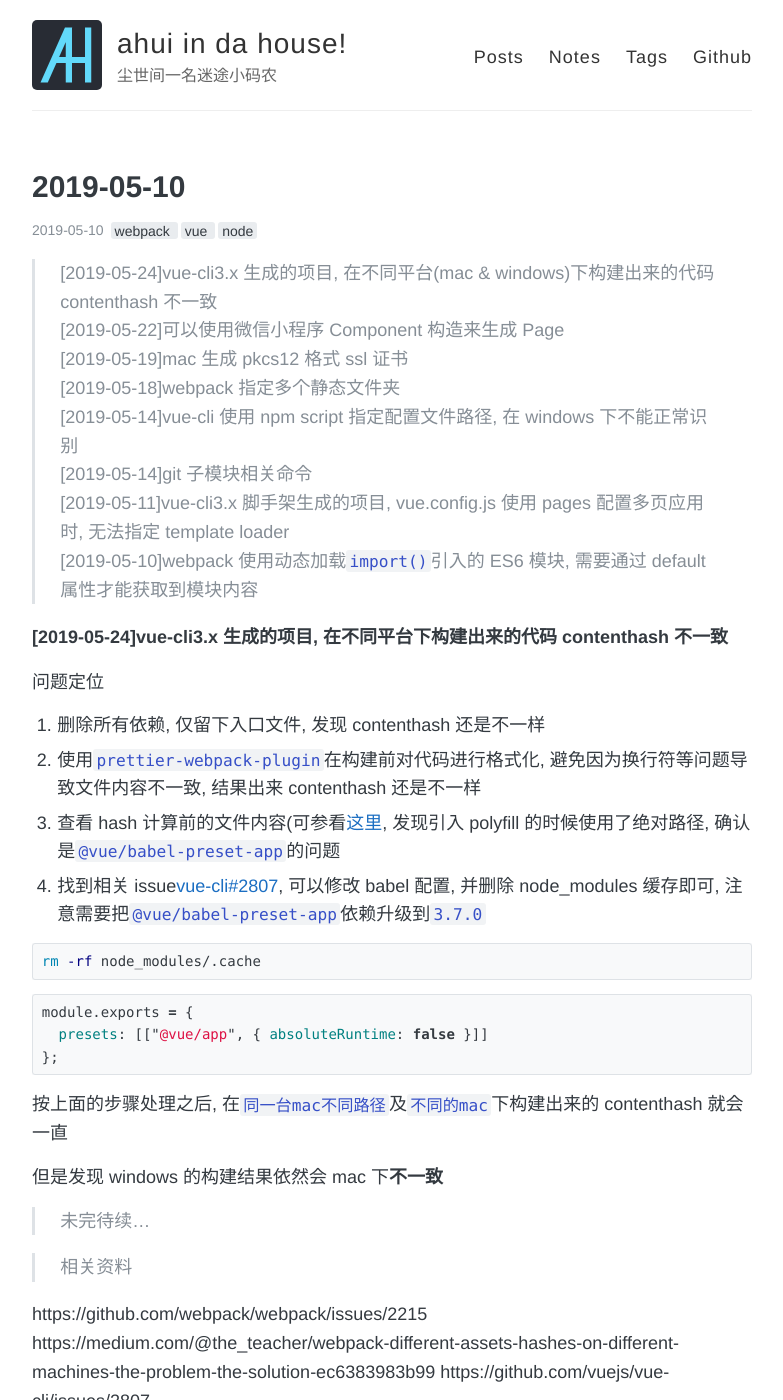
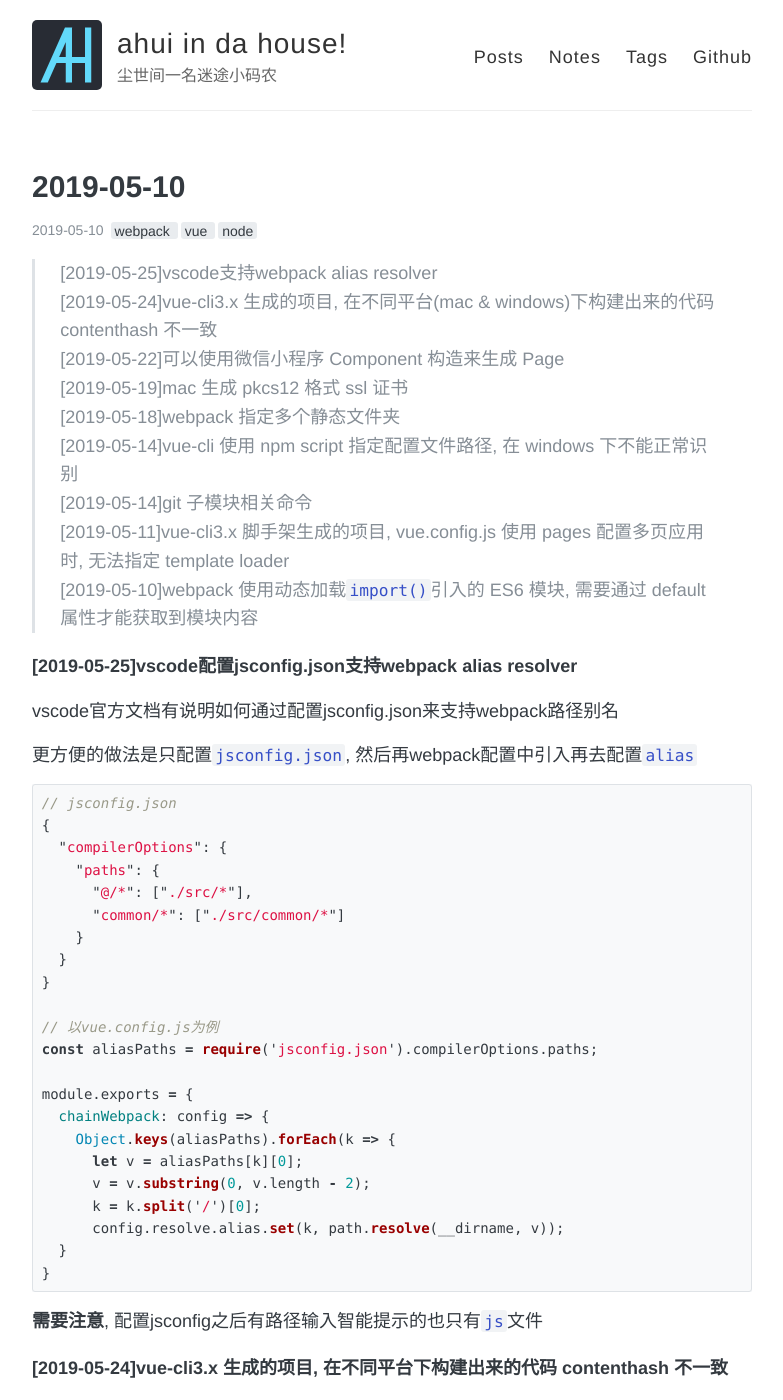
Before and after one commit to funkyLover/blog, a Jekyll site: the page built from notes/_posts/2020-05-10-notes.md, in a window 1280 px wide and 1400 px high. Shown: the whole window, without its empty margins (248-1031 px from the left). Built offline with Jekyll 4.4.1, drawn with Linux system fonts in a browser that asks for light colours; comment, search, counter and statistics services are not loaded.

Commit message:
[note]add;

````diff
--- a/notes/_posts/2020-05-10-notes.md
+++ b/notes/_posts/2020-05-10-notes.md
@@ -7,6 +7,7 @@ comments: true
 share: true
 ---
 
+> [2019-05-25]vscode支持webpack alias resolver <br>
 > [2019-05-24]vue-cli3.x 生成的项目, 在不同平台(mac & windows)下构建出来的代码 contenthash 不一致 <br>
 > [2019-05-22]可以使用微信小程序 Component 构造来生成 Page <br>
 > [2019-05-19]mac 生成 pkcs12 格式 ssl 证书 <br>
@@ -15,6 +16,39 @@ share: true
 > [2019-05-14]git 子模块相关命令 <br>
 > [2019-05-11]vue-cli3.x 脚手架生成的项目, vue.config.js 使用 pages 配置多页应用时, 无法指定 template loader <br>
 > [2019-05-10]webpack 使用动态加载`import()`引入的 ES6 模块, 需要通过 default 属性才能获取到模块内容
+
+##### [2019-05-25]vscode配置jsconfig.json支持webpack alias resolver
+
+vscode官方文档有说明如何通过配置jsconfig.json来支持webpack路径别名
+
+更方便的做法是只配置`jsconfig.json`, 然后再webpack配置中引入再去配置`alias`
+
+```js
+// jsconfig.json
+{
+  "compilerOptions": {
+    "paths": {
+      "@/*": ["./src/*"],
+      "common/*": ["./src/common/*"]
+    }
+  }
+}
+
+// 以vue.config.js为例
+const aliasPaths = require('jsconfig.json').compilerOptions.paths;
+
+module.exports = {
+  chainWebpack: config => {
+    Object.keys(aliasPaths).forEach(k => {
+      let v = aliasPaths[k][0];
+      v = v.substring(0, v.length - 2);
+      k = k.split('/')[0];
+      config.resolve.alias.set(k, path.resolve(__dirname, v));
+  }
+}
+```
+
+**需要注意**, 配置jsconfig之后有路径输入智能提示的也只有`js`文件
 
 ##### [2019-05-24]vue-cli3.x 生成的项目, 在不同平台下构建出来的代码 contenthash 不一致
 
````
